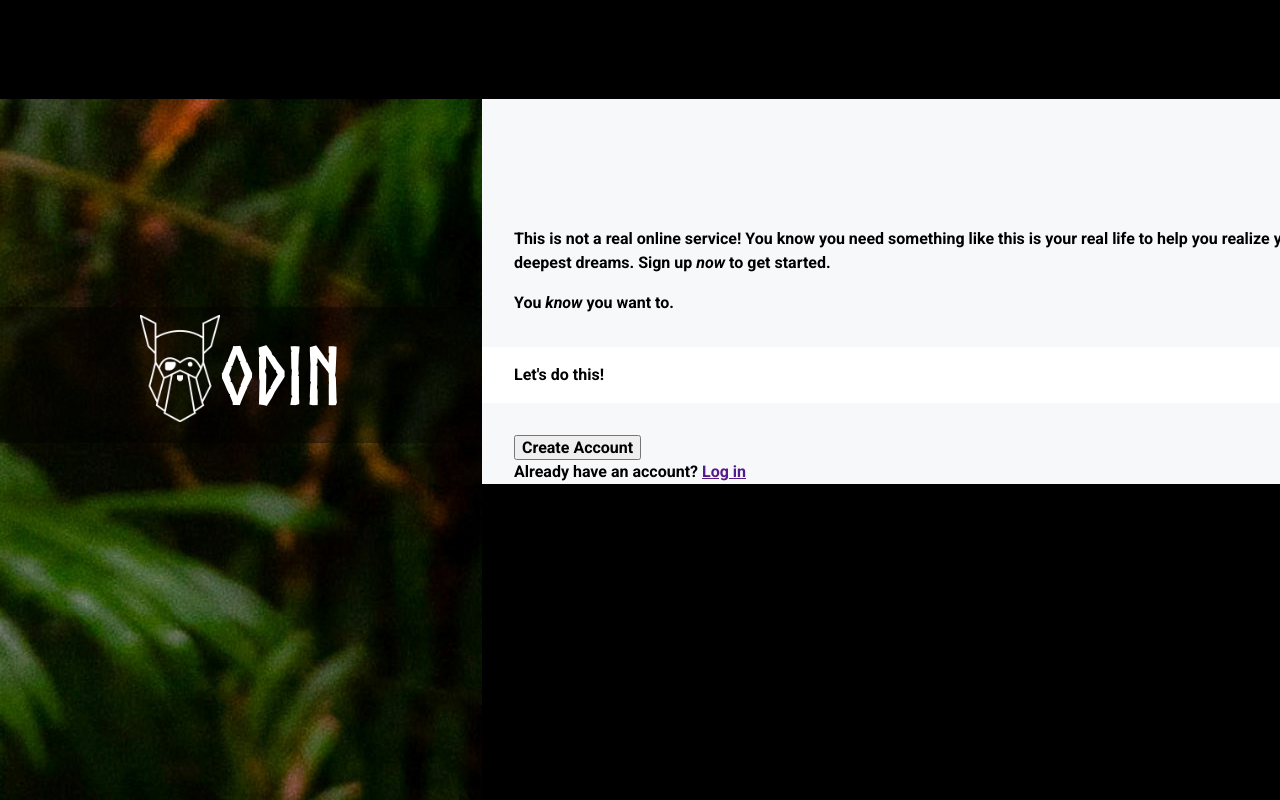
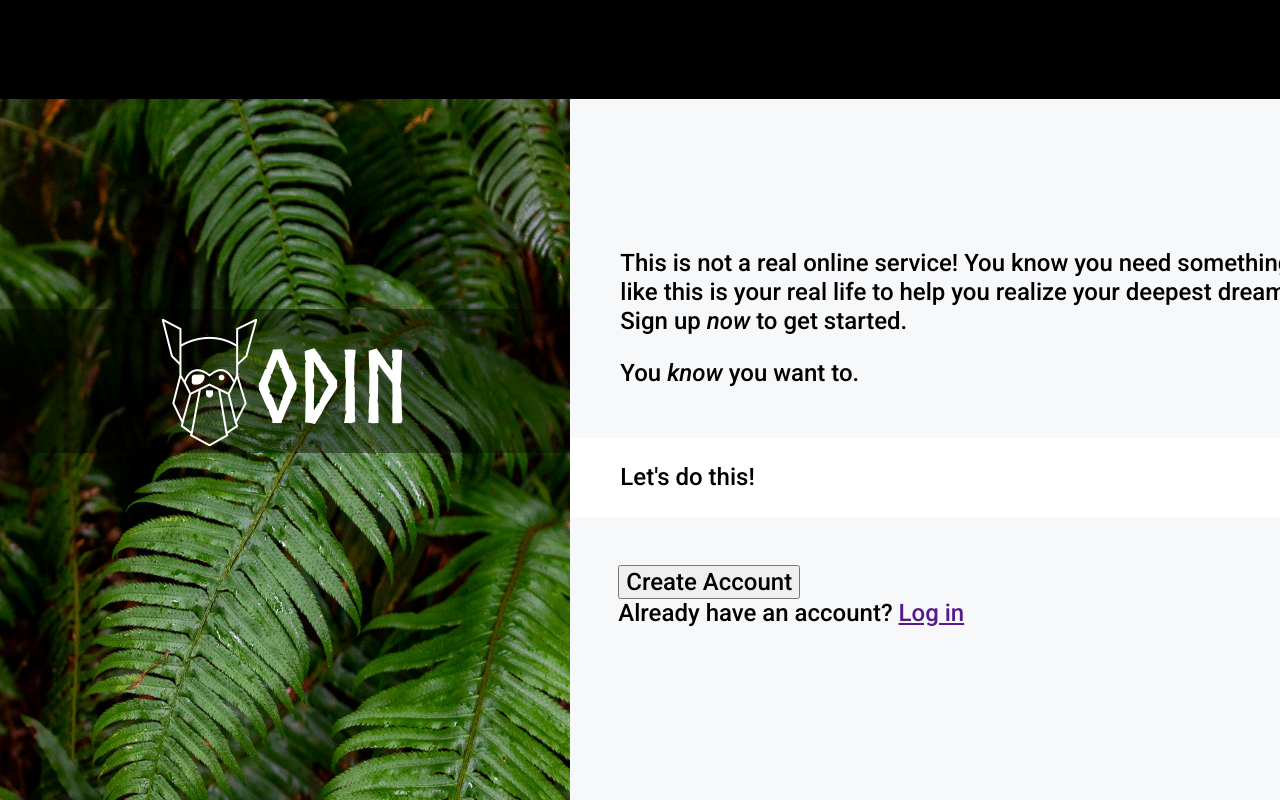
Before and after one commit to austinchong01/form, a plain HTML site: page index.html in a window 1280 px wide. Shown: the top 800 px of the page. Drawn offline with Linux system fonts and the light colour scheme.

Commit message:
Finish Image and Opacity Header
Added px as units due to the change when changing
font size of the root.

```diff
--- a/reset.css
+++ b/reset.css
@@ -1,5 +1,5 @@
 :root {
-  line-height: 1.5;
+  line-height: 1.2;
 }
 
 h1, h2, h3, h4, h5, figure, p, ol, ul {
--- a/style.css
+++ b/style.css
@@ -10,8 +10,8 @@
 
 * {
     font-family: "Roboto", sans-serif;
-    font-size: 16px;
-    font-weight: bold;
+    font-size: 24px;
+    font-weight: 475;
 }
 
 .italic {
@@ -26,26 +26,34 @@ body {
 }
 
 .image {
-    width: 40rem;
-    background: url("images/halie-west-25xggax4bSA-unsplash.jpg");
+    width: 1200px;
+    background-image: url("images/halie-west-25xggax4bSA-unsplash.jpg");
+    background-repeat: no-repeat;
+    background-size: 100% 100%;
 }
 
 .opac {
     display: flex;
     background-color: rgb(0 0 0 /40%);
     justify-content: center;
-    padding: 0.5rem;
-    margin-top: 13rem;
+    align-items: center;
+    padding-top: 10px;
+    margin-top: 210px;
 }
 
 .image img {
-    width: 80px;
+    width: 95px;
 }
 
 .image .odin{
     font-family: aweston, sans-serif;
     color: white;
-    font-size: 5rem;
+    font-size: 100px;
+}
+
+.content {
+    display: flex;
+    flex-direction: column;
 }
 
 .main {
@@ -53,11 +61,11 @@ body {
     flex-direction: column;
     gap: 1rem;
     background-color: var(--gray);
-    padding: 8rem 8rem 2rem 2rem; /* top right bottom left */
+    padding: 150px 125px 50px 50px; /* top right bottom left */
 }
 
 .form {
-    padding: 1rem 2rem;
+    padding: 25px 50px;
     background-color: white;
 }
 
@@ -65,4 +73,5 @@ body {
     background-color: var(--gray);
     padding-top: 2rem;
     padding-left: 2rem;
+    flex: 1;
 }
```
Also changed, not shown: index.html (+0 -2 lines).
